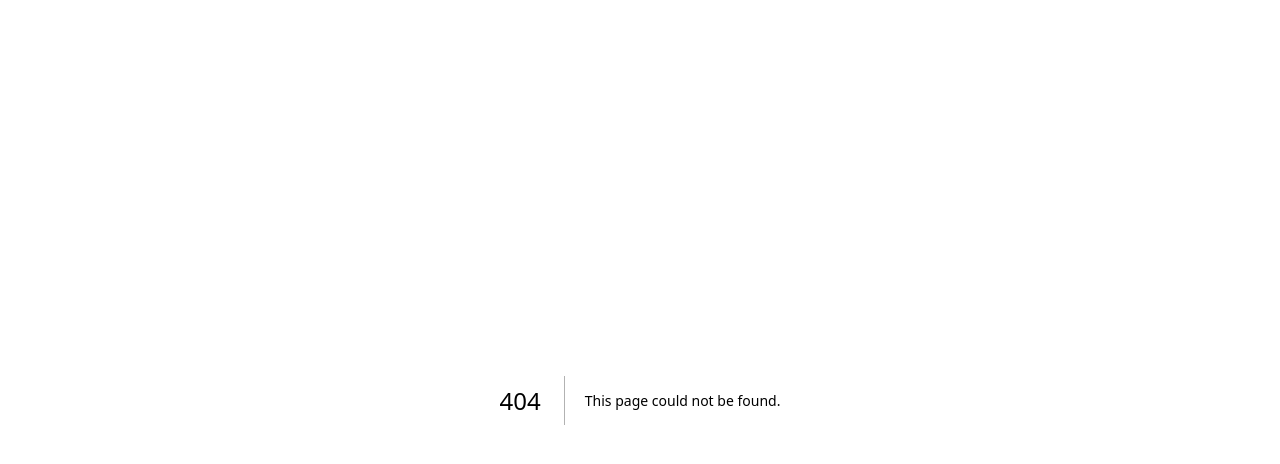
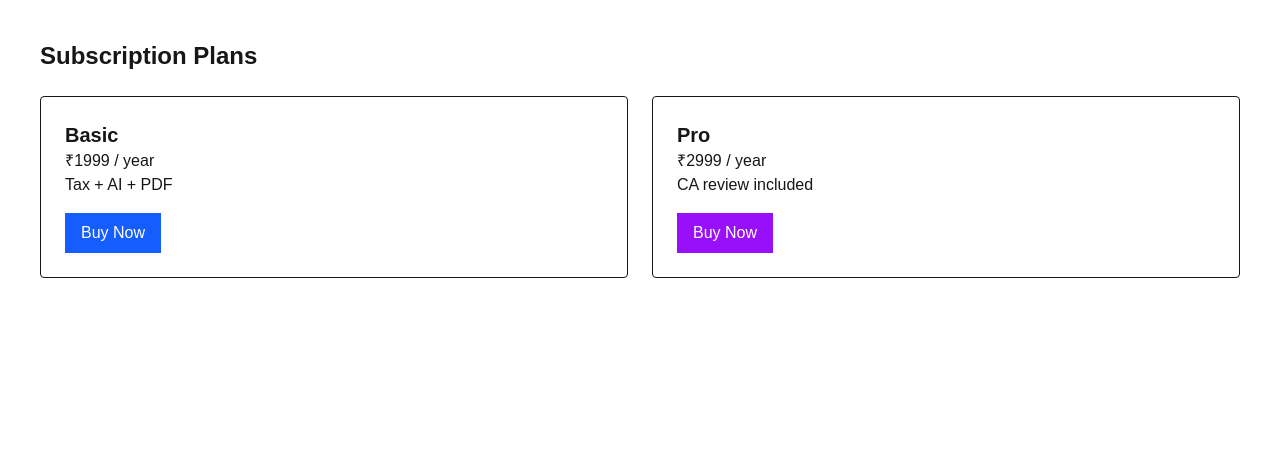
Before and after one commit to sproutsclinic/hisabdesk, a Next.js app: page /billing in a window 1280 px wide. Before the commit this address had no page. Shown: the top 464 px of the page. Built offline with nearby package versions, Linux system fonts and the light colour scheme.

Commit message:
week9 billing added

```diff
--- /dev/null
+++ b/app/api/ai/route.ts
@@ -0,0 +1,38 @@
+import OpenAI from "openai"
+import { NextResponse } from "next/server"
+
+const openai = new OpenAI({
+  apiKey: process.env.OPENAI_API_KEY
+})
+
+export async function POST(req: Request) {
+  const body = await req.json()
+
+  const { income, expense, profit, oldTax, newTax, adaTax } = body
+
+  const prompt = `
+You are an Indian tax advisor.
+
+User data:
+Income: ₹${income}
+Expense: ₹${expense}
+Profit: ₹${profit}
+Old tax: ₹${oldTax}
+New tax: ₹${newTax}
+44ADA tax: ₹${adaTax}
+
+Give 5 short actionable tax saving tips.
+Be simple. Bullet points only.
+`
+
+  const response = await openai.chat.completions.create({
+    model: "gpt-4o-mini",
+    messages: [
+      { role: "user", content: prompt }
+    ]
+  })
+
+  const advice = response.choices[0].message.content
+
+  return NextResponse.json({ advice })
+}
--- /dev/null
+++ b/app/billing/page.tsx
@@ -0,0 +1,57 @@
+"use client"
+
+export default function Billing() {
+
+  const pay = () => {
+    const options = {
+      key: process.env.NEXT_PUBLIC_RAZORPAY_KEY,
+      amount: 199900, // ₹1999 in paise
+      currency: "INR",
+      name: "HisabDesk",
+      description: "Pro Subscription",
+      handler: function () {
+        alert("Payment successful!")
+      }
+    }
+
+    const rzp = new (window as any).Razorpay(options)
+    rzp.open()
+  }
+
+  return (
+    <div className="p-10 space-y-6">
+
+      <h1 className="text-2xl font-bold">Subscription Plans</h1>
+
+      <div className="grid grid-cols-2 gap-6">
+
+        <div className="border p-6 rounded">
+          <h2 className="text-xl font-bold">Basic</h2>
+          <p>₹1999 / year</p>
+          <p>Tax + AI + PDF</p>
+
+          <button
+            onClick={pay}
+            className="bg-blue-600 text-white px-4 py-2 mt-4 cursor-pointer"
+          >
+            Buy Now
+          </button>
+        </div>
+
+        <div className="border p-6 rounded">
+          <h2 className="text-xl font-bold">Pro</h2>
+          <p>₹2999 / year</p>
+          <p>CA review included</p>
+
+          <button
+            onClick={pay}
+            className="bg-purple-600 text-white px-4 py-2 mt-4 cursor-pointer"
+          >
+            Buy Now
+          </button>
+        </div>
+
+      </div>
+    </div>
+  )
+}
--- a/app/dashboard/page.tsx
+++ b/app/dashboard/page.tsx
@@ -18,6 +18,8 @@ export default function Dashboard() {
 
   const [income, setIncome] = useState(0)
   const [expense, setExpense] = useState(0)
+const [aiTips, setAiTips] = useState("")
+const [loadingAI, setLoadingAI] = useState(false)
 
   // ======================
   // AUTH CHECK
@@ -60,6 +62,26 @@ export default function Dashboard() {
   const adaTax = calculateOldRegimeTax(calculate44ADA(income))
 
   const best = getBestTaxOption(oldTax, newTax, adaTax)
+const getAITips = async () => {
+  setLoadingAI(true)
+
+  const res = await fetch("/api/ai", {
+    method: "POST",
+    body: JSON.stringify({
+      income,
+      expense,
+      profit,
+      oldTax,
+      newTax,
+      adaTax
+    })
+  })
+
+  const data = await res.json()
+
+  setAiTips(data.advice)
+  setLoadingAI(false)
+}
 
   // ======================
   // PDF DOWNLOAD FUNCTION (NEW)
@@ -159,8 +181,29 @@ export default function Dashboard() {
           className="bg-blue-600 text-white px-4 py-2 cursor-pointer"
         >
           Download Report
+
+          <button
+  onClick={getAITips}
+  className="bg-purple-600 text-white px-4 py-2 cursor-pointer"
+>
+  {loadingAI ? "Analyzing..." : "Get AI Tax Tips"}
+</button>
+
         </button>
       </div>
     </div>
   )
 }
+{aiTips && (
+  <div className="mt-6 bg-purple-50 p-4 rounded whitespace-pre-line">
+    <h2 className="font-bold mb-2">🤖 AI Tax Advisor</h2>
+    {aiTips}
+  </div>
+)}
+
+<a
+  href="/billing"
+  className="bg-yellow-600 text-white px-4 py-2 cursor-pointer"
+>
+  Upgrade Plan
+</a>
--- a/app/layout.tsx
+++ b/app/layout.tsx
@@ -29,3 +29,4 @@ export default function RootLayout({
     </html>
   );
 }
+<script src="https://checkout.razorpay.com/v1/checkout.js"></script>
--- a/package.json
+++ b/package.json
@@ -12,6 +12,8 @@
     "@supabase/supabase-js": "^2.93.3",
     "jspdf": "^4.1.0",
     "next": "16.1.6",
+    "openai": "^6.17.0",
+    "razorpay": "^2.9.6",
     "react": "19.2.3",
     "react-dom": "19.2.3"
   },
```
Also changed, not shown: 1 other file (tests, documents, lock files or other folders).
